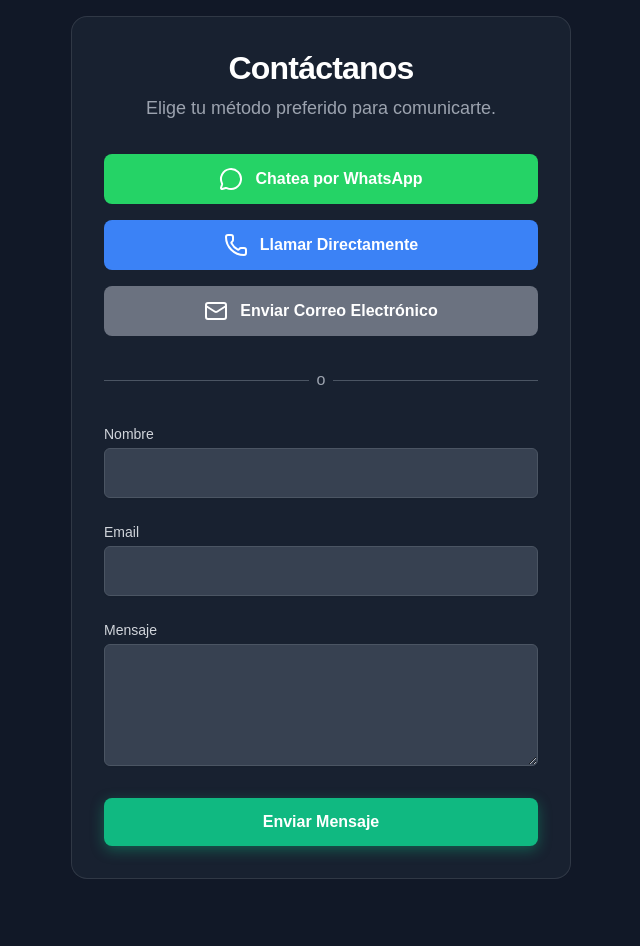
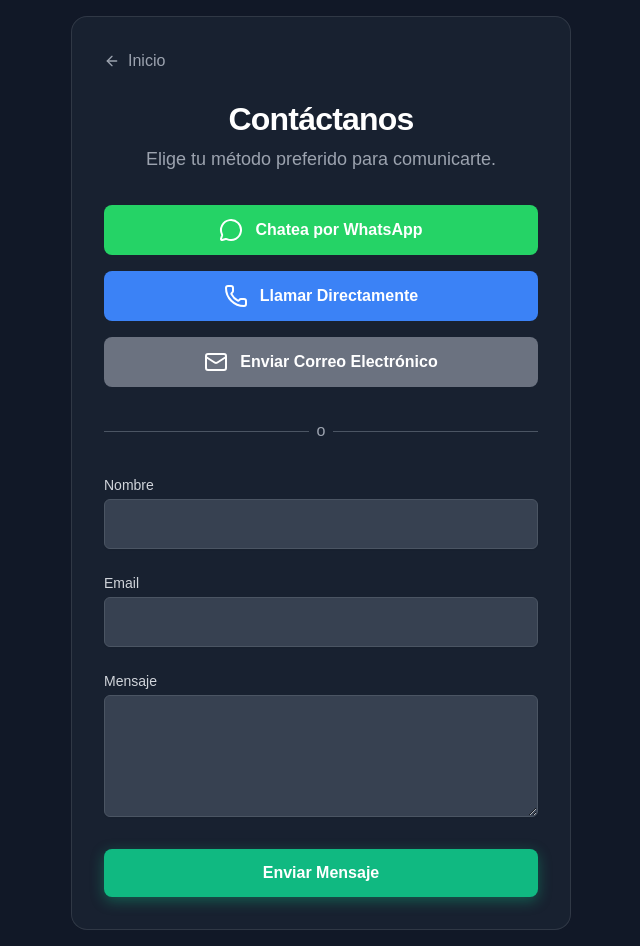
Before and after one commit to Reliev3/Relieve-Website, a plain HTML site: page contact.html in a window 1280 px wide. Shown: the whole page, without its empty margins (319-959 px from the left). Before the commit the page ends 895 px from the top, so only its background shows below. Drawn offline with nearby package versions, Linux system fonts and the light colour scheme; a web font is replaced by a local one.

Commit message:
Update contact.html

```diff
--- a/contact.html
+++ b/contact.html
@@ -153,6 +153,14 @@
 
     <div class="contact-container">
         <div class="glass-card">
+            <!-- Inicio Button -->
+            <div class="mb-6">
+                <a href="index.html" class="inline-flex items-center gap-2 text-gray-400 hover:text-white transition-colors">
+                    <i data-lucide="arrow-left" class="w-4 h-4"></i>
+                    <span>Inicio</span>
+                </a>
+            </div>
+
             <!-- Header Text -->
             <div class="text-center mb-8">
                 <h2 class="section-title text-white">Contáctanos</h2>
```
